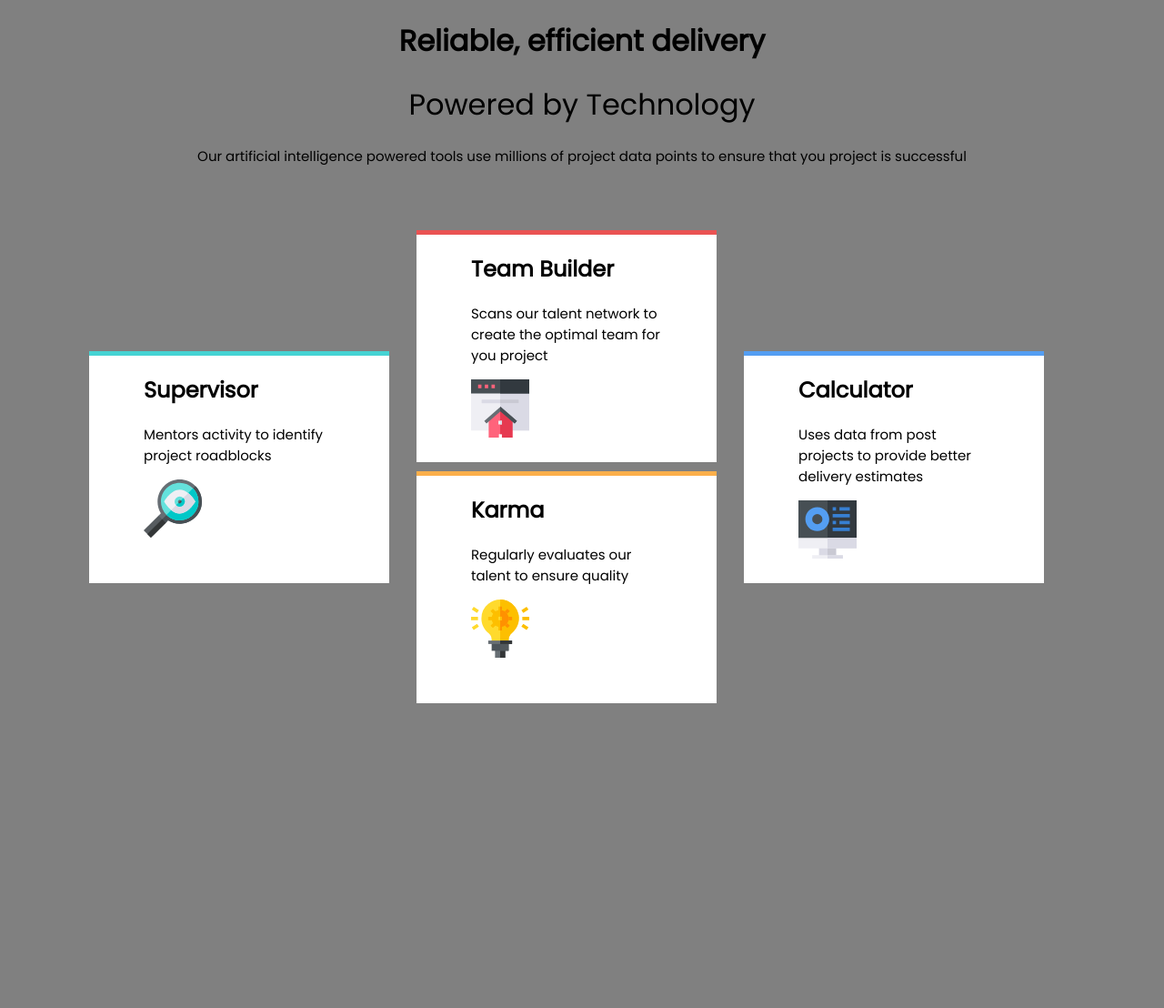
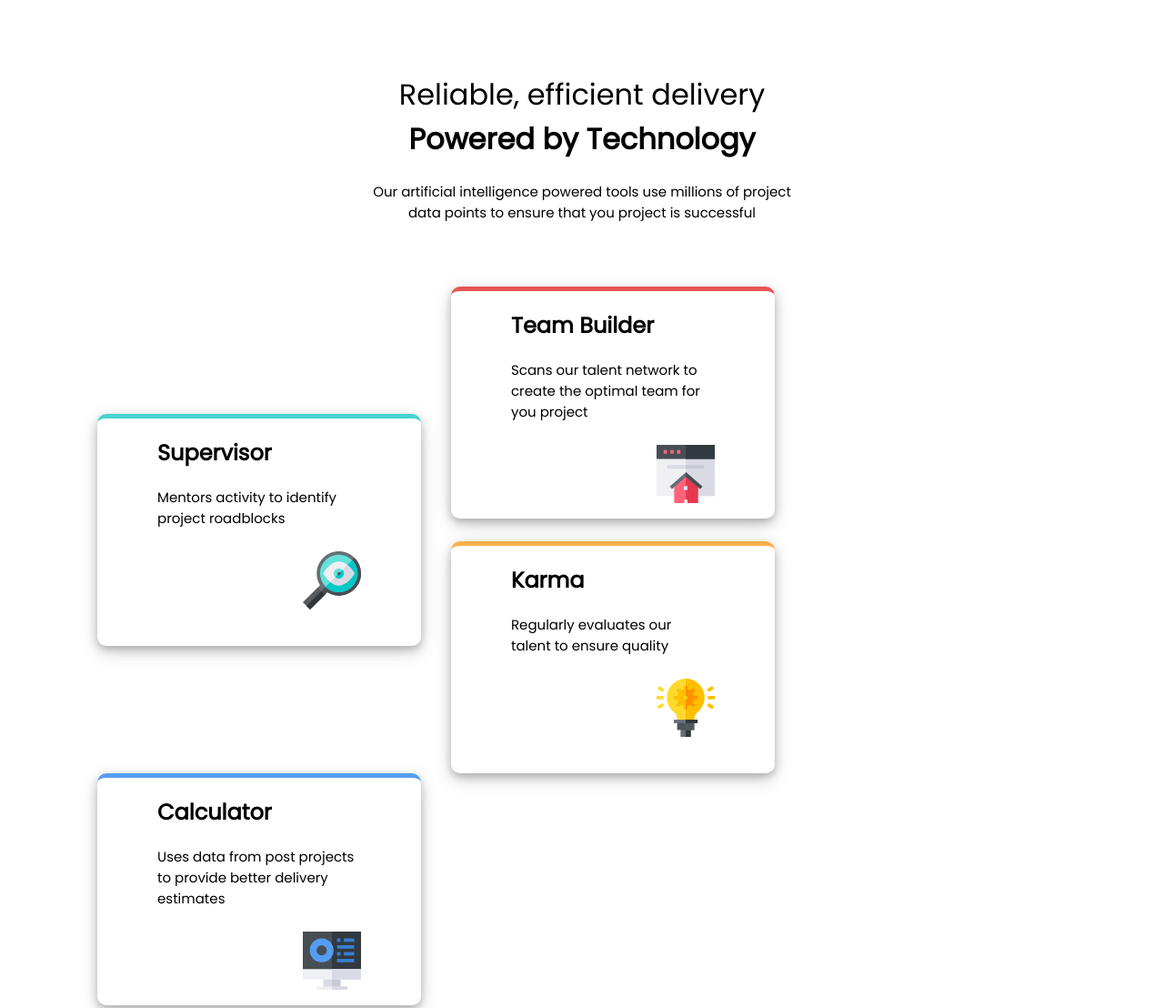
Before and after one commit to abdullahaslam2223/four-card-feature-section, a plain HTML site: page index.html in a window 1280 px wide. Shown: the top 1108 px of the page at 91% size. Before the commit the page ends 800 px from the top, so only its background shows below. Drawn offline with Linux system fonts and the light colour scheme.

Commit message:
Aligned the image to right and added shadow to the boxs

```diff
--- a/index.html
+++ b/index.html
@@ -21,8 +21,8 @@
 <body>
 
   <div id="top">
-    <h1>Reliable, efficient delivery</h1>
-    <h1 class="light">Powered by Technology</h1>
+    <h1 class="light">Reliable, efficient delivery</h1>
+    <h1 class="second-heading">Powered by Technology</h1>
     <p>Our artificial intelligence powered tools use millions of project data points to ensure that you project is
       successful</p>
   </div>
--- a/style.css
+++ b/style.css
@@ -1,19 +1,32 @@
 * {
     font-family: 'Poppins', sans-serif;
-    padding: 0 30px;
-    background-color: gray;
+    padding: 0 33px;
 }
 
 p {
     font-size: 15px;
 }
 
+#top {
+    margin-top: 80px;
+}
+
 #top h1, #top p {
     text-align: center;
 }
 
+#top p {
+    /* width: 500px; */
+    width: 45%;
+    margin: auto;
+}
+
 .light {
     font-weight: lighter;
+}
+
+.second-heading {
+    margin-top: -20px;
 }
 
 .tools {
@@ -24,8 +37,10 @@ p {
 }
 
 .box {
-    width: 270px;
+    width: 290px;
     height: 250px;
+    border-radius: 10px;
+    box-shadow: 0 4px 8px 0 rgba(0, 0, 0, 0.2), 0 6px 20px 0 rgba(0, 0, 0, 0.19);
 }
 
 .box , .tools h2, .tools p, .tools .box img {
@@ -40,8 +55,13 @@ p {
 }
 #karma {
     border-top: 5px solid hsl(34, 97%, 64%);
-    margin-top: 10px;
+    margin-top: 25px;
 }
 #calculator {
     border-top: 5px solid hsl(212, 86%, 64%);
 }
+
+.tools img {
+    float: right;
+    margin-top: 10px;
+}
```
